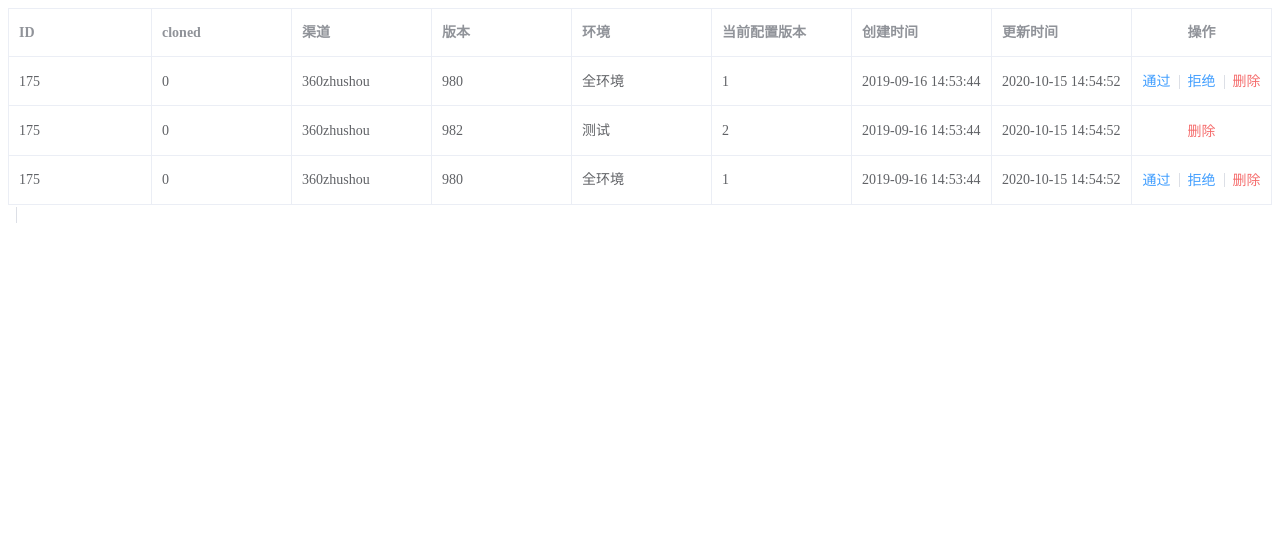
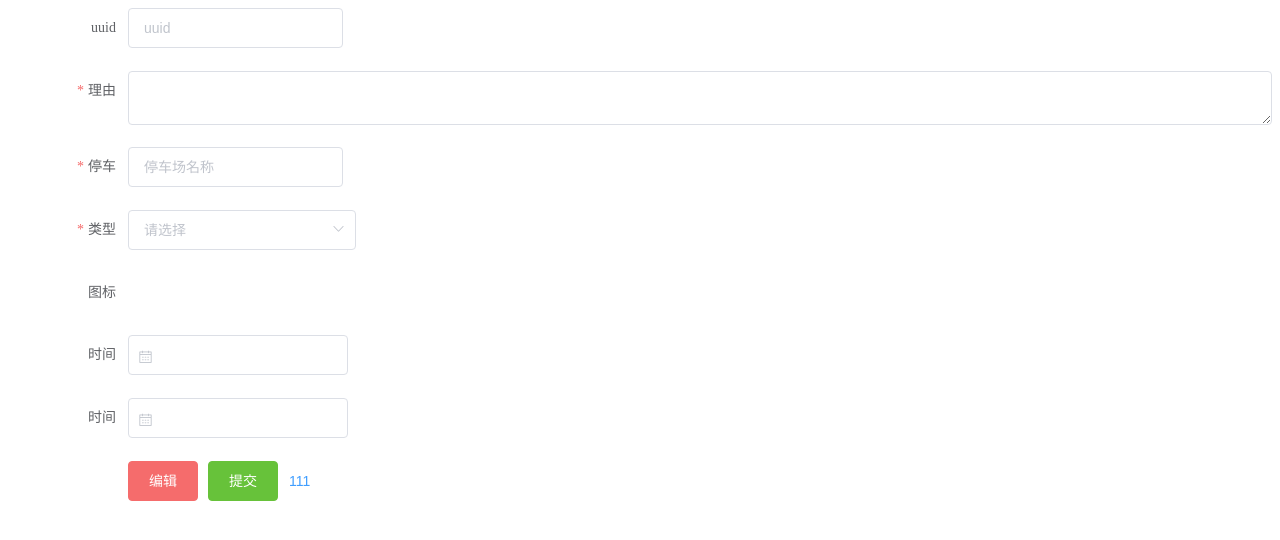
Before and after one commit to hyj111/vue-component_library, a Vue app: page /#/ in a window 1280 px wide. Shown: the top 540 px of the page. Built offline with nearby package versions, Linux system fonts and the light colour scheme.

Commit message:
表单组件新增插槽，和自定义校验规则功能

```diff
--- a/src/components/form/form.vue
+++ b/src/components/form/form.vue
@@ -9,15 +9,39 @@
     >
       <!-- input -->
       <el-input
+        :style="{width:item.width || '215px'}"
         v-if="item.type === 'input'"
+        :disabled="item.disabled"
         :placeholder="item.placeholder"
         v-model.trim="formData[item.prop]"
       >
       </el-input>
+      <!-- textarea -->
+      <el-input
+        v-else-if="item.type==='textarea'"
+        type="textarea"
+        :rows="item.row"
+        :placeholder="item.placeholder"
+        v-model.trim="formData[item.prop]"
+        :disabled="item.disabled"
+      >
+      </el-input>
+      <!-- 插槽 -->
+      <slot v-else-if="item.type==='slot'" :name="item.slotName"></slot>
+      <!-- 时间选择器 -->
+      <el-date-picker
+        v-else-if="item.type==='datetime'"
+        clearable
+        :editable="false"
+        v-model="formData[item.prop]"
+        :type="item.shape"
+        :value-format="item.format ||'timestamp'"
+      >
+      </el-date-picker>
       <!-- select -->
       <el-select
         filterable
-        v-if="item.type === 'select'"
+        v-else-if="item.type === 'select'"
         :placeholder="item.placeholder"
         v-model.trim="formData[item.prop]"
         :disabled="item.disabled"
@@ -70,6 +94,10 @@ export default {
         if (item.required) {
           this.rules(item);
         }
+        // 自定义检验规则
+        if (item.validator) {
+          item.rules = item.validator
+        }
       }
     },
     rules(item) {
@@ -80,7 +108,12 @@ export default {
           trigger: "blur",
         },
       ];
-      item.rules = requiredRules;
+         // 其他rules规则
+      if (item.rules && item.rules.length > 0) {
+        item.rules = requiredRules.concat(item.rules)
+      } else {
+        item.rules = requiredRules
+      }
     },
     // 重置表单
     resetForm() {
--- a/src/views/Home.vue
+++ b/src/views/Home.vue
@@ -1,18 +1,18 @@
 <template>
   <div>
-    <Table :tableConfig="tableConfig" :tableData="tableData">
+    <!-- <Table :tableConfig="tableConfig" :tableData="tableData">
       <template v-slot:delete="slotData">
-        <el-popconfirm title="确定删除该数据吗？" @confirm="deleteData(slotData)">
+        <el-popconfirm title="确定删除该数据吗？" @onConfirm="del(slotData)">
           <el-link slot="reference" type="danger" :underline="false">删除</el-link>
         </el-popconfirm>
       </template>
-    </Table>
+    </Table> -->
     <el-dialog title="提示" :visible.sync="dialogVisible"> </el-dialog>
-    <!-- <Form :formConfig="formConfig" :formData="formData" :formHandler="formHandler" ref="vuForm"/> -->
-           <el-divider
-                v-show="false"
-                direction="vertical"
-               ></el-divider>
+    <Form :formConfig="formConfig" :formData="formData" :formHandler="formHandler" ref="vuForm">
+      <template slot="logo">
+
+      </template>
+    </Form>
   </div>
 </template>
 
@@ -25,6 +25,16 @@ export default {
     Form,
   },
   data() {
+        let validateUuid = (rule, value, callback) => {
+      const reg = /^[0-9a-zA-Z]*$/
+      if (!value) {
+        callback(new Error('uuid不能为空'))
+      } else if (!reg.test(value)) {
+        callback(new Error('uuid不能含有中文和符号'))
+      } else {
+        callback()
+      }
+    }
     return {
       // 配置表格
       tableConfig: [
@@ -175,73 +185,88 @@ export default {
       ],
       dialogVisible: false,
       // form 表单配置
-      // formConfig: [
-      //   {
-      //     type: "input",
-      //     label:"停车",
-      //     prop:"name1",
-      //     placeholder:"停车场名称",
-      //   },
-      //   {
-      //     type: "input",
-      //     label:"停车",
-      //     prop:"name2",
-      //     placeholder:"停车场名称",
-      //     requiredMsg:"请输入停车场名称",
-      //     required:true
-      //   },
-      //   {
-      //     type: "input",
-      //     label:"停车",
-      //     prop:"name3",
-      //     placeholder:"停车场名称",
-      //     required:true
-      //   },
-      //   {
-      //     type: "select",
-      //     label: "类型",
-      //     prop: "type",
-      //     required:true,
-      //      options: [
-      //       {
-      //         value: '1',
-      //         label: '1'
-      //       },
-      //       {
-      //         value: '8',
-      //         label: '8'
-      //       },
-      //       {
-      //         value: '12',
-      //         label: '12'
-      //       }
-      //     ]
-      //   },
-      // ],
+      formConfig: [
+        {
+          type: "input",
+          label:"uuid",
+          prop:"uuid",
+          validator: [{ validator: validateUuid, trigger: 'blur' }],
+          placeholder:"uuid",
+        },
+        {
+          type: "textarea",
+          label:"理由",
+          prop:"resaon",
+          required:true
+        },
+        {
+          type: "input",
+          label:"停车",
+          prop:"name3",
+          placeholder:"停车场名称",
+          required:true
+        },
+        {
+          type: "select",
+          label: "类型",
+          prop: "type",
+          required:true,
+           options: [
+            {
+              value: '1',
+              label: '1'
+            },
+            {
+              value: '8',
+              label: '8'
+            },
+            {
+              value: '12',
+              label: '12'
+            }
+          ]
+        },
+        {
+          type:"slot",
+          label:"图标",
+          slotName:"logo"
+        },
+        {
+          type:"datetime",
+          label:"时间",
+          prop:"time1"
+        },
+        {
+          type:"datetime",
+          label:"时间",
+          prop:"time2" ,
+          format:"yyyy-MM-dd"
+        },
+      ],
       // form表单按钮的配置
-      // formHandler: [
-      //    {
-      //         type: "danger",
-      //         label: "编辑",
-      //         handler:(data) =>{console.log(data);}
-      //       },
-      //        {
-      //         type: "success",
-      //         label: "提交",
-      //         handler:()=>this.onSubmit()
-      //       },
-      //       {
-      //         type: "text",
-      //         label: "111",
-      //         handler:(data) =>{this.dialogVisible = true}
-      //       },
-      // ],
+      formHandler: [
+         {
+              type: "danger",
+              label: "编辑",
+              handler:(data) =>{console.log(data);}
+            },
+             {
+              type: "success",
+              label: "提交",
+              handler:()=>this.onSubmit()
+            },
+            {
+              type: "text",
+              label: "111",
+              handler:(data) =>{this.dialogVisible = true}
+            },
+      ],
       // form表单数据
-      formData: [],
+      formData: {},
     };
   },
   methods: {
-    deleteData(data){
+    del(data){
       console.log(data);
     },
     onSubmit() {
```
Also changed, not shown: 1 other file (tests, documents, lock files or other folders).
